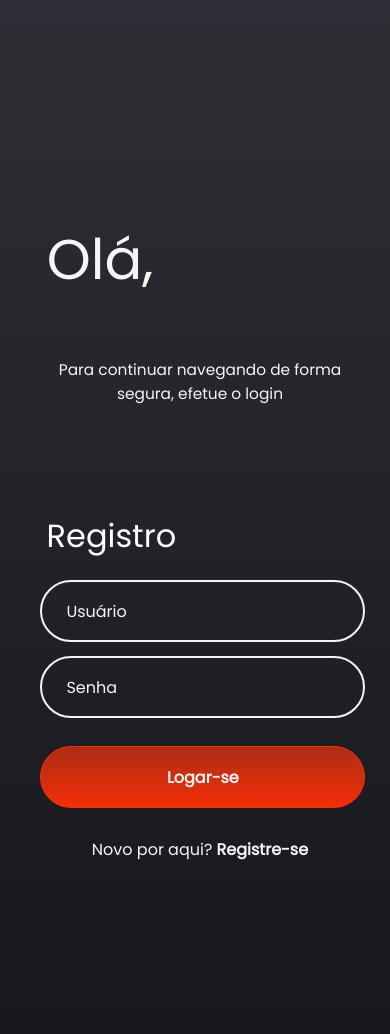
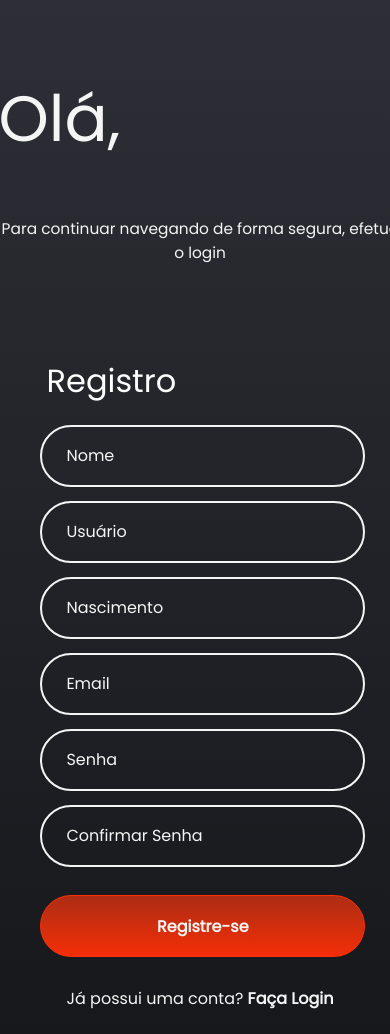
Before and after one commit to LuizBrugnera/compass-social, a React (Create React App) app: page / in a window 390 px wide. Shown: the top 1034 px of the page. Built offline with nearby package versions, Linux system fonts and the light colour scheme.

Commit message:
feat - creating the signup page

```diff
--- a/src/App.jsx
+++ b/src/App.jsx
@@ -1,10 +1,10 @@
 import './App.css';
-import Login from './pages/Login';
+import Signup from './pages/Signup';
 
 function App() {
   return (
     <div className="App">
-      <Login/>
+      <Signup/>
     </div>
   );
 }
--- /dev/null
+++ b/src/components/atoms/InputBirth.jsx
@@ -0,0 +1,28 @@
+import React from "react";
+
+const InputBirth = () => {
+  const [date, setDate] = React.useState('');
+
+  const handleDateChange = (event) => {
+    setDate(event.target.value);
+  };
+
+  return (
+    <>
+      <input
+        className="form-input birth"
+        type="text"
+        placeholder="Nascimento"
+        onFocus={(event) => (event.target.type = "date")}
+        onBlur={(event) => {
+            if(event.target.value === '') event.target.type = 'text'
+        }}
+        id="date"
+        value={date}
+        onChange={handleDateChange}
+      />
+    </>
+  );
+};
+
+export default InputBirth;
--- /dev/null
+++ b/src/components/organisms/SignupForm.css
@@ -0,0 +1,232 @@
+@import url("https://fonts.googleapis.com/css2?family=Poppins&display=swap");
+
+.p-form,
+.a-login,
+.form-title,
+.form-input,
+::placeholder,
+.btn-register,
+.error-warning,
+.success-warning,
+.a-register {
+  font-family: "Poppins";
+  font-style: normal;
+  font-weight: 400;
+  font-size: 16px;
+  line-height: 24px;
+
+  color: #f5f5f5;
+}
+
+.p-title {
+  width: 406px;
+  height: 24px;
+}
+
+.h1-title {
+  width: 125px;
+  height: 96px;
+
+  font-weight: 500;
+  font-size: 64px;
+  line-height: 96px;
+}
+
+.form-title {
+  width: 130px;
+  height: 48px;
+
+  margin: 20px;
+
+  font-size: 32px;
+  line-height: 48px;
+
+  color: #ffffff;
+}
+
+.form-input,
+.error-warning,
+.success-warning {
+  box-sizing: border-box;
+
+  display: flex;
+  flex-direction: row;
+  justify-content: space-between;
+  align-items: center;
+  padding: 19px 24px;
+  margin: 14px;
+  background-color: rgba(255, 0, 0, 0);
+
+  width: 406px;
+  height: 62px;
+
+  border: 2px solid #f5f5f5;
+  border-radius: 46px;
+}
+
+input:-webkit-autofill {
+  -webkit-box-shadow: 0 0 0px 600px #2e2f36 inset;
+
+  -webkit-text-fill-color: #f5f5f5;
+}
+
+.error-warning,
+.success-warning {
+  border: none;
+  border-radius: none;
+  flex-direction: column;
+  display: none;
+  color: #e9b425;
+}
+
+.success-warning {
+  color: #4ee83c;
+}
+
+span {
+  position: relative;
+}
+
+.input-name::before,
+.input-user::before,
+.input-birth::before,
+.input-email::before,
+.input-password::before,
+.input-confirm-password::before {
+  content: "";
+  background-size: 20px;
+  width: 20.5px;
+  height: 20.5px;
+  border-radius: 5px;
+  position: absolute;
+  left: 370px;
+  bottom: 36px;
+}
+.input-name::before {
+  background-image: url("../../assets/person-img.png");
+}
+
+.input-user::before {
+  background-image: url("../../assets/digital-img.png");
+}
+
+.input-birth::before {
+  background-image: url("../../assets/birthday-img.png");
+}
+
+.input-email::before {
+  background-image: url("../../assets/email-img.png");
+  height: 20px;
+}
+
+.input-password::before {
+  background-image: url("../../assets/padlock-img.png");
+  width: 20.5px;
+  height: 24px;
+  bottom: 35px;
+}
+
+.input-confirm-password::before {
+  background-image: url("../../assets/shield-img.png");
+  height: 23px;
+  bottom: 35px;
+}
+
+.p-form {
+  text-align: center;
+}
+
+.btn-register {
+  text-align: center;
+
+  padding: 19px 24px;
+  margin: 14px;
+
+  width: 406px;
+  height: 62px;
+
+  background: linear-gradient(180deg, #ad2d14 0%, #f42e07 100%);
+
+  border: 1px solid #fe2e05;
+  border-radius: 46px;
+
+  font-weight: 600;
+}
+
+.a-login,
+.a-register {
+  font-weight: 600;
+  text-decoration: none;
+}
+
+.error-regex {
+  border: 2px solid #e9b425;
+}
+
+.error1 {
+  padding-bottom: 0px;
+  margin-bottom: 0px;
+  justify-content: flex-end;
+  height: 38px;
+}
+.error2 {
+  padding-top: 0px;
+  margin-top: 0px;
+  height: 28px;
+}
+
+@media (max-width: 500px) {
+  .conteiner_signup {
+    width: 347.2px;
+  }
+
+  .form-input {
+    width: 324.8px;
+  }
+
+  .btn-register {
+    width: 324.8px;
+  }
+
+  .input-name::before,
+  .input-user::before,
+  .input-birth::before,
+  .input-email::before,
+  .input-password::before,
+  .input-confirm-password::before {
+    left: 290px;
+  }
+
+  .form-input,
+  .error-warning,
+  .success-warning {
+    width: 324.8px;
+  }
+}
+
+@media (max-width: 350px) {
+  .conteiner_signup {
+    width: 225.5px;
+  }
+
+  .form-input {
+    width: 220.4px;
+  }
+
+  .btn-register {
+    width: 220.4px;
+  }
+  .form-input,
+  .error-warning,
+  .success-warning{
+    width: 200.2px;
+  }
+  .input-name::before,
+  .input-user::before,
+  .input-birth::before,
+  .input-email::before,
+  .input-password::before,
+  .input-confirm-password::before {
+    left: 175px;
+  }
+}
--- /dev/null
+++ b/src/components/organisms/SignupForm.jsx
@@ -0,0 +1,44 @@
+import React from 'react'
+
+import './SignupForm.css';
+import InputBirth from '../atoms/InputBirth';
+
+const SignupForm = () => {
+  return (
+    <div className='conteiner_signup'>
+
+
+        <h2 className="form-title">Registro</h2>
+
+    <form className="form">
+        <div>
+        <input className="form-input name" id="name" type="text" placeholder="Nome"/>
+        <span className="input-name"></span>
+
+        <input className="form-input user" type="text" placeholder="Usuário"/>
+        <span className="input-user"></span>
+
+        <InputBirth/>
+        <span className="input-birth"></span>
+
+        <input className="form-input email" type="email" placeholder="Email"/>
+        <span className="input-email"></span>
+
+        <input className="form-input password" type="password" placeholder="Senha"/>
+        <span className="input-password"></span>
+
+        <input className="form-input cnfPassword" type="password" placeholder="Confirmar Senha"/>
+        <span className="input-confirm-password"></span>
+        </div>
+        <span className="error-warning"></span>
+        <span className="success-warning"></span>
+
+        <button type="submit" className="btn-register">Registre-se</button>
+    </form>
+    <p className="p-form">Já possui uma conta?<a href="../login/index.html" className="a-login"> Faça Login</a></p>
+
+    </div>
+  )
+}
+
+export default SignupForm
--- a/src/components/templates/LoginSignupLayout.css
+++ b/src/components/templates/LoginSignupLayout.css
@@ -28,7 +28,7 @@ body {
   justify-content: center;
   align-items: center;
   padding: 0px;
-  gap: 95px;
+  gap: 80px;
 
   min-width: 720px;
   max-height: 1024px;
--- a/src/components/templates/LoginSignupLayout.jsx
+++ b/src/components/templates/LoginSignupLayout.jsx
@@ -9,7 +9,7 @@ const LoginSignupLayout = ({ children, text }) => {
     <main className="main">
 
         <section className="section-content">
-            <div>
+            <div className='main-title'>
 
                 <h1 className="h1-title">Olá,</h1>
 
--- a/src/pages/Signup.jsx
+++ b/src/pages/Signup.jsx
@@ -0,0 +1,16 @@
+import React from 'react'
+
+import LoginSignupLayout from '../components/templates/LoginSignupLayout';
+import SignupForm from '../components/organisms/SignupForm.jsx';
+
+const Login = () => {
+  return (
+    <section id='login'>
+        <LoginSignupLayout text='Para continuar navegando de forma segura, efetue o login'>
+            <SignupForm/>
+        </LoginSignupLayout>
+    </section>
+  )
+}
+
+export default Login
```
